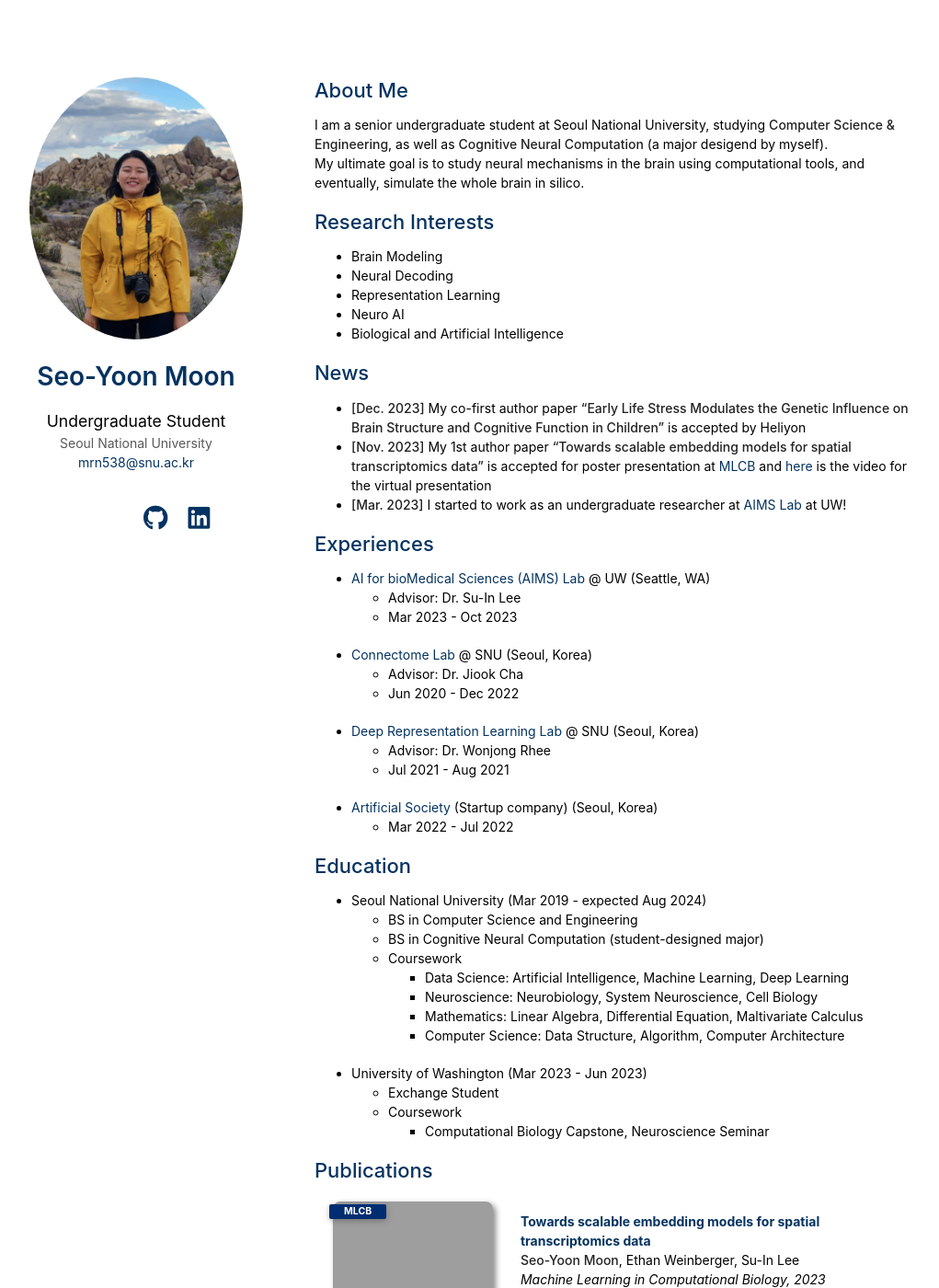
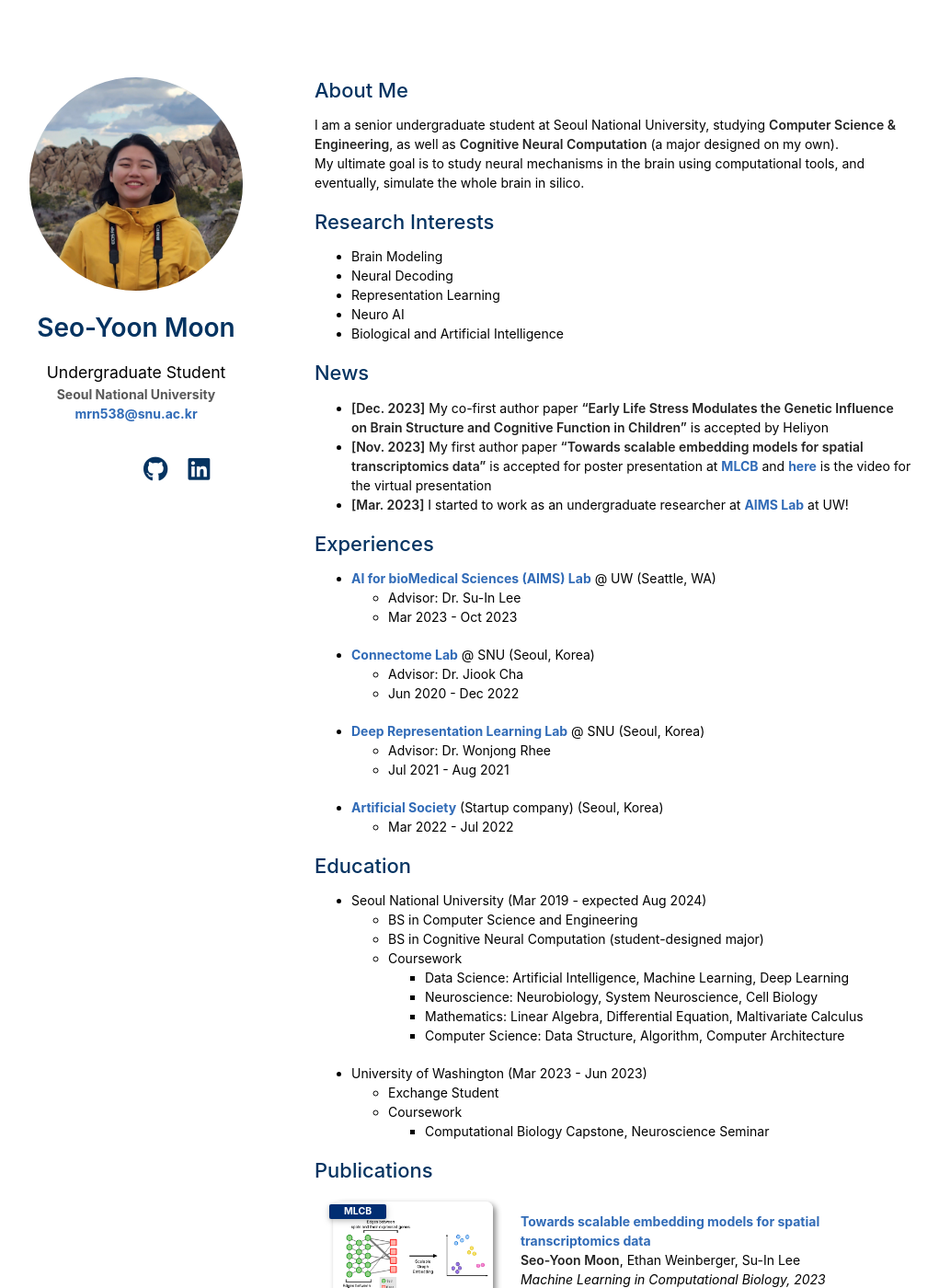
Before and after one commit to symoon9/cv, a Jekyll site: the page built from index.md, in a window 1280 px wide and 1400 px high. Shown: the whole window at 92% size, without its empty margins (128-1149 px from the left). Built offline with Jekyll 4.4.1, drawn with Linux system fonts in a browser that asks for light colours; nearby versions of some CDN libraries; a style sheet for code colours, icons or effects is not loaded; our own code applies the rules of GitHub Pages for plain Markdown files; some of the changed text lies outside the part shown; grey boxes are pictures that could not be loaded.

Commit message:
minor update

```diff
--- a/_data/publications.yml
+++ b/_data/publications.yml
@@ -7,7 +7,7 @@ main:
     paper: ./assets/files/2023_MLCB_manuscript.pdf
     poster: ./assets/files/2023_MLCB_poster.pdf
     video: https://www.youtube.com/watch?v=V9_M-BRcflc
-    image: ./assets/img/2023_AllenShowcase_poster.png
+    image: ./assets/img/2023mlcb_teaser.png
     notes: Poster Presentation
 
   - title: "Early Life Stress Modulates the Genetic Influence on Brain Structure and Cognitive Function in Children"
--- a/_includes/publications.md
+++ b/_includes/publications.md
@@ -34,7 +34,7 @@
       <a href="{{ link.code }}" class="btn btn-sm z-depth-0" role="button" target="_blank" style="font-size:12px;">Code</a>
       {% endif %}
       {% if link.page %}
-      <a href="{{ link.page }}" class="btn btn-sm z-depth-0" role="button" target="_blank" style="font-size:12px;">Project Page</a>
+      <a href="{{ link.page }}" class="btn btn-sm z-depth-0" role="button" target="_blank" style="font-size:12px;">Web Page</a>
       {% endif %}
       {% if link.bibtex %}
       <a href="{{ link.bibtex }}" class="btn btn-sm z-depth-0" role="button" target="_blank" style="font-size:12px;">BibTex</a>
--- a/_sass/minimal-light.scss
+++ b/_sass/minimal-light.scss
@@ -3,7 +3,7 @@ $color_primary: black;
 $color_secondary: #595959;
 $color_tertiary: #777;
 $color_point: #043361;
-$color_link: rgb(21, 65, 86);
+$color_link: rgb(49, 107, 183);
 $color_link_hover: #069;
 
 .pub-row {
@@ -280,7 +280,8 @@ h1 {
 }
 
 a {
-  color: $color_point;
+  color: $color_link;
+  font-weight: bold;
   text-decoration:none;
 }
 
@@ -421,7 +422,7 @@ header ul a:active {
 
 strong {
   color:#222;
-  font-weight:500;
+  font-weight:600;
 }
 
 @media (prefers-color-scheme: dark) {
--- a/index.md
+++ b/index.md
@@ -4,7 +4,7 @@ layout: homepage
 
 ## About Me
 
-I am a senior undergraduate student at Seoul National University, studying **Computer Science & Engineering**, as well as **Cognitive Neural Computation** (a major desigend by myself).
+I am a senior undergraduate student at Seoul National University, studying **Computer Science & Engineering**, as well as **Cognitive Neural Computation** (a major designed on my own).
 My ultimate goal is to study neural mechanisms in the brain using computational tools, and eventually, simulate the whole brain in silico.
 
 ## Research Interests
@@ -17,7 +17,7 @@ My ultimate goal is to study neural mechanisms in the brain using computational
 
 ## News
 - **[Dec. 2023]** My co-first author paper **"Early Life Stress Modulates the Genetic Influence on Brain Structure and Cognitive Function in Children"** is accepted by Heliyon
-- **[Nov. 2023]** My 1st author paper **"Towards scalable embedding models for spatial transcriptomics data"** is accepted for poster presentation at [MLCB](https://mlcb.github.io/) and [here](https://www.youtube.com/watch?v=V9_M-BRcflc) is the video for the virtual presentation
+- **[Nov. 2023]** My first author paper **"Towards scalable embedding models for spatial transcriptomics data"** is accepted for poster presentation at [MLCB](https://mlcb.github.io/) and [here](https://www.youtube.com/watch?v=V9_M-BRcflc) is the video for the virtual presentation
 - **[Mar. 2023]** I started to work as an undergraduate researcher at [AIMS Lab](https://suinlee.cs.washington.edu/home) at UW!
 
 ## Experiences
```
Also changed, not shown: assets/img/2023mlcb_teaser.png (added), assets/img/me_camera-orig.jpg (added), assets/img/me_camera.jpg. Lines whose indentation alone changed are shown as unchanged.
